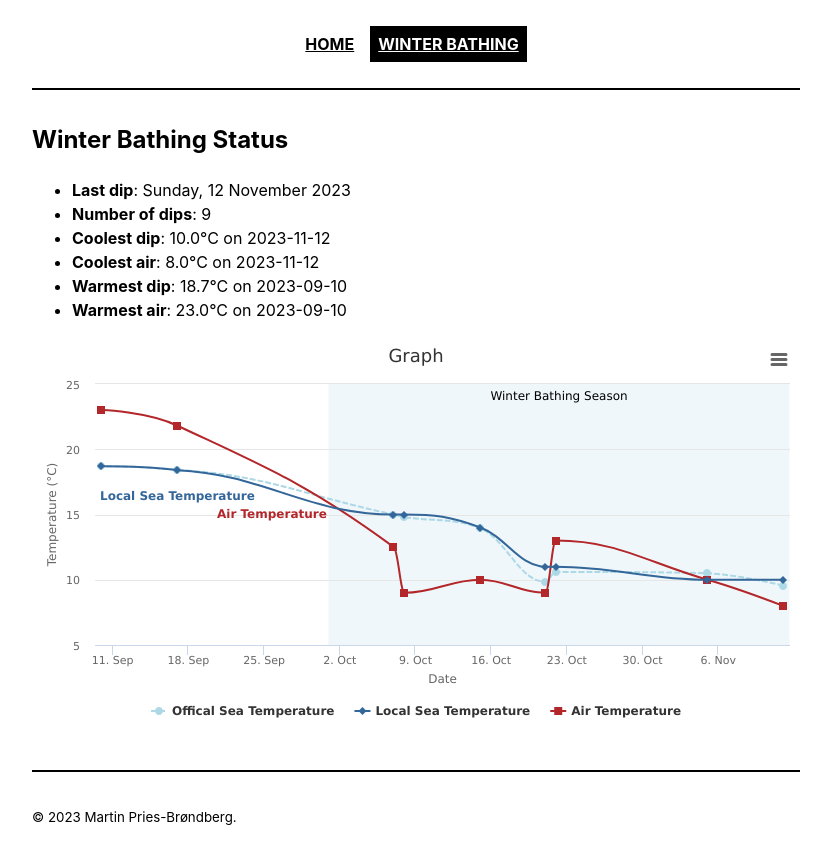
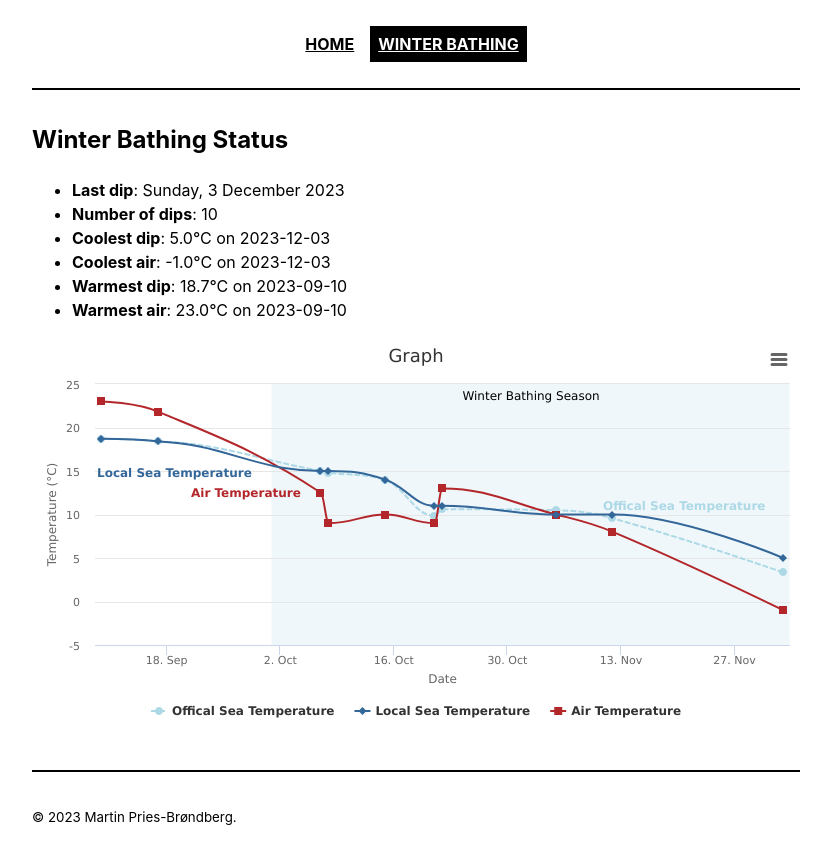
Before and after one commit to martinpries/martinpries.github.io, a Jekyll site: the page built from _pages/winterbathing.md, in a window 1280 px wide. Shown: the top 864 px of the page, without its empty margins (224-1055 px from the left). Built offline with Jekyll 4.4.1, drawn with Linux system fonts in a browser that asks for light colours.

Commit message:
Update winter_bathing.yaml

```diff
--- a/_data/winter_bathing.yaml
+++ b/_data/winter_bathing.yaml
@@ -1,3 +1,9 @@
+- date: 2023-12-03
+  location: BV
+  local_sea_temperature: 5.0
+  official_sea_temperature: 3.35
+  air_temperature: -1.0
+  sauna_type: infrared
 - date: 2023-11-12
   location: BV
   local_sea_temperature: 10.0
```
